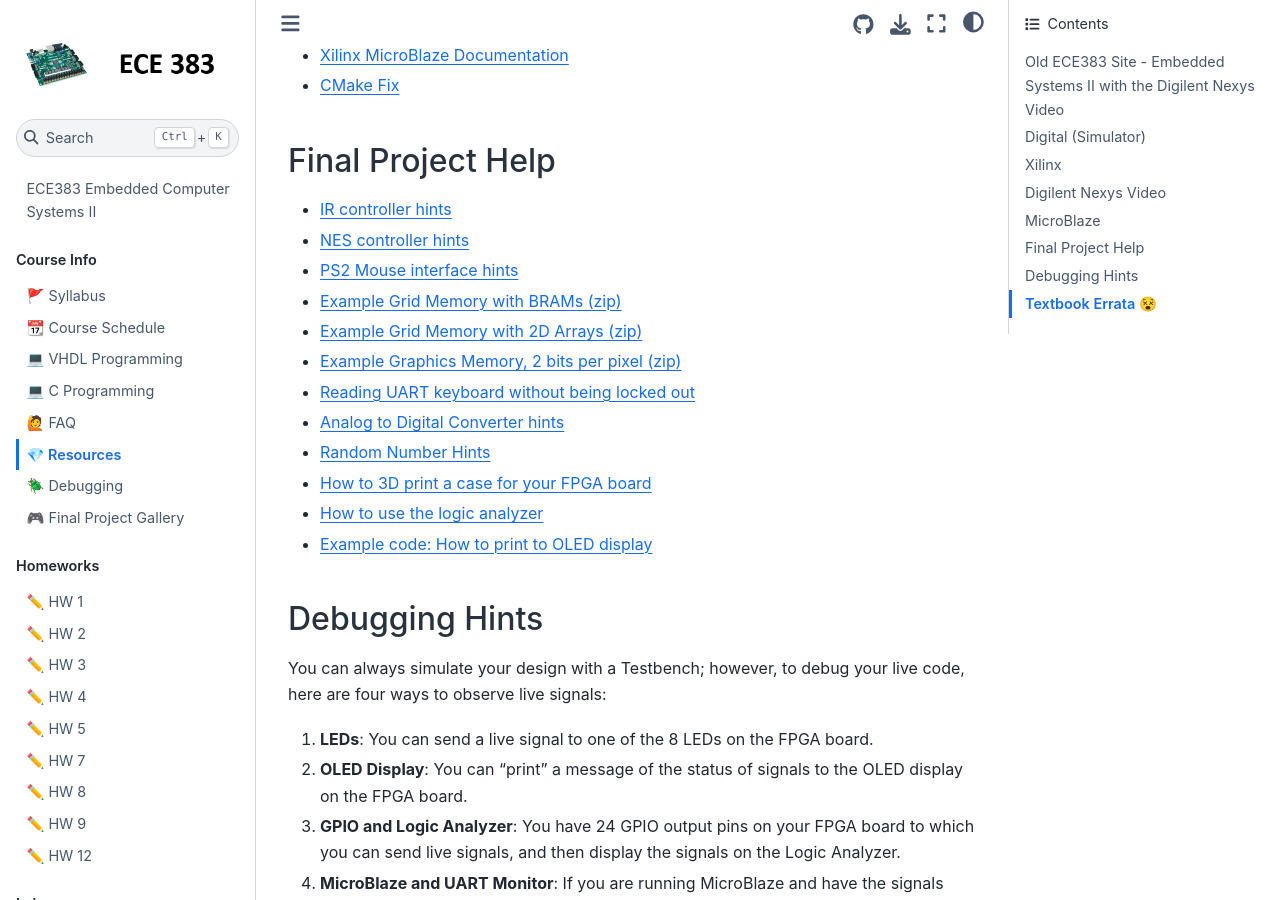
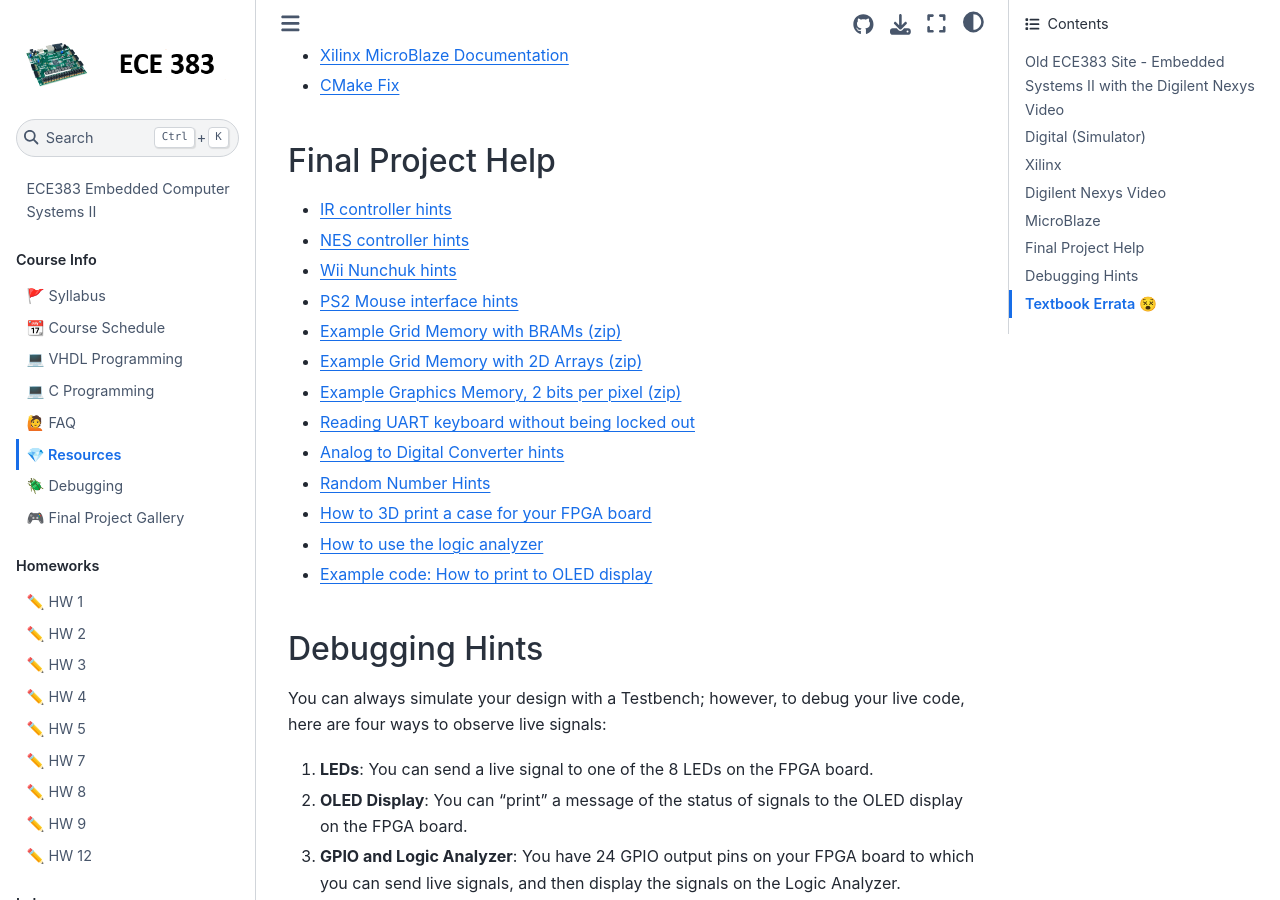
Before and after one commit to USAFA-ECE/ece383, a Jupyter Book: the page built from book/resources.md, in a window 1280 px wide and 900 px high, scrolled down 1223 px. Built offline with Jupyter Book 1.0.4 settings and Sphinx 7.4.7 and the Sphinx Book theme 1.1.4, drawn with Linux system fonts in a browser that asks for light colours; pages that are not in the unit, such as notebooks, are missing from menus.

Commit message:
Update resources.md

```diff
--- a/book/resources.md
+++ b/book/resources.md
@@ -42,6 +42,7 @@
 
 - [IR controller hints](https://georgeyork.github.io/ECE383_web/datasheets/IR_controller_hints.pptx)
 - [NES controller hints](https://georgeyork.github.io/ECE383_web/datasheets/NES%20controller%20hints.pptx)
+- [Wii Nunchuk hints](https://github.com/USAFA-ECE/ece383/blob/main/book/files/nunchuk.pdf)
 - [PS2 Mouse interface hints](https://georgeyork.github.io/ECE383_web/datasheets/PS2_Mouse_HowTo.zip)
 - [Example Grid Memory with BRAMs (zip)](https://georgeyork.github.io/ECE383_web/datasheets/grid%20memory.zip)
 - [Example Grid Memory with 2D Arrays (zip)](https://georgeyork.github.io/ECE383_web/datasheets/2Darray_memory.zip)
@@ -53,6 +54,7 @@
 - [How to use the logic analyzer](https://georgeyork.github.io/ECE383_web/datasheets/Logic_Analyzer.pdf)
 - [Example code: How to print to OLED display](https://georgeyork.github.io/ECE383_web/datasheets/OLED_example2.zip)
 
+
 ## Debugging Hints
 
 You can always simulate your design with a Testbench; however, to debug your live code, here are four ways to observe live signals:
```
